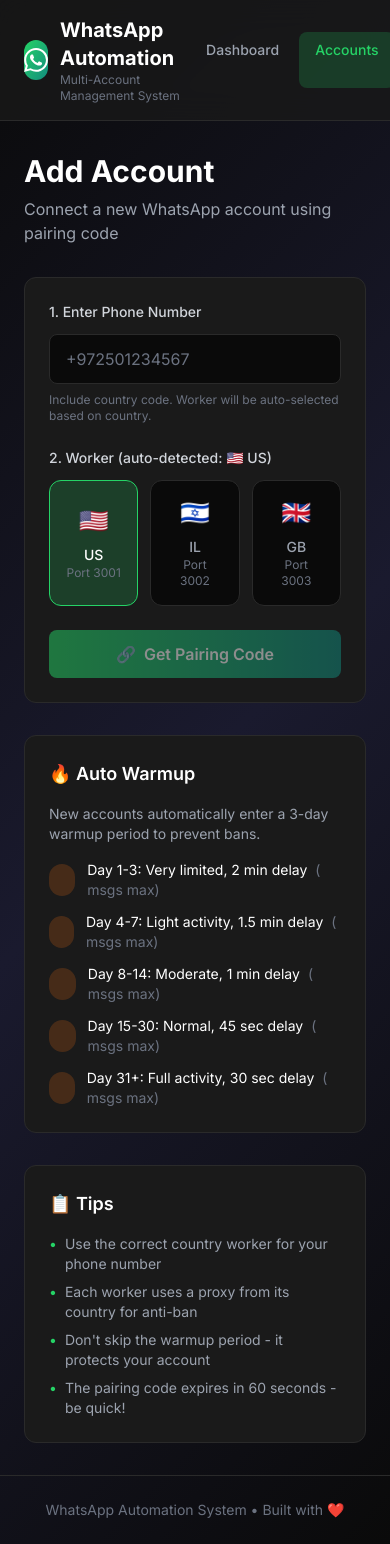
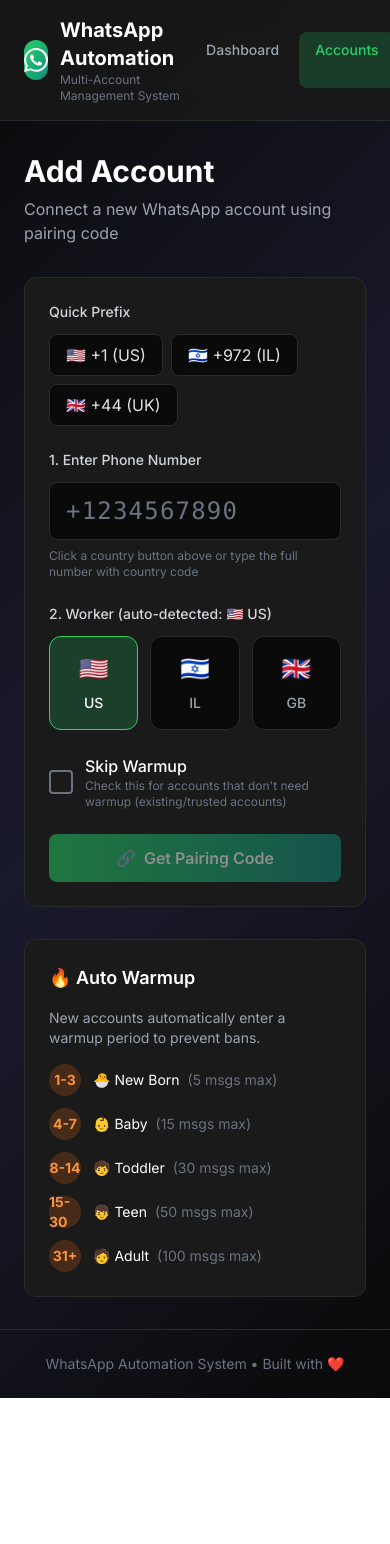
Before and after one commit to shayshaym777-code/whatsapp_automation, a React (Vite) app in the folder dashboard/: page /accounts/add in a window 390 px wide. Shown: the top 1544 px of the page. After the commit the page ends 1398 px from the top, so only its background shows below. Built offline with nearby package versions, Linux system fonts and the light colour scheme.

Commit message:
Add skip warmup checkbox, country prefix buttons, and sending counter

```diff
--- a/dashboard/src/api/workers.js
+++ b/dashboard/src/api/workers.js
@@ -183,13 +183,19 @@ export async function fetchAllAccounts() {
 
 /**
  * Connect account with pairing code
+ * @param {string} phone - Phone number with country code
+ * @param {object} worker - Worker object
+ * @param {boolean} skipWarmup - Skip warmup period (for established accounts)
  */
-export async function connectAccountWithPairingCode(phone, worker) {
+export async function connectAccountWithPairingCode(phone, worker, skipWarmup = false) {
     const url = getWorkerUrl(worker)
     const res = await fetch(`${url}/accounts/pair`, {
         method: 'POST',
         headers: getHeaders(),
-        body: JSON.stringify({ phone })
+        body: JSON.stringify({
+            phone,
+            skip_warmup: skipWarmup
+        })
     })
 
     if (!res.ok) {
@@ -208,14 +214,22 @@ export async function disconnectAccount(phone, workerPort) {
     if (!worker) throw new Error('Worker not found')
 
     const url = getWorkerUrl(worker)
-    const res = await fetch(`${url}/accounts/${encodeURIComponent(phone)}/disconnect`, {
+    const res = await fetch(`${url}/accounts/disconnect`, {
         method: 'POST',
-        headers: getHeaders()
+        headers: getHeaders(),
+        body: JSON.stringify({ phone })
     })
 
     if (!res.ok) {
-        const error = await res.json()
-        throw new Error(error.error || 'Failed to disconnect')
+        const text = await res.text()
+        let error = 'Failed to disconnect'
+        try {
+            const json = JSON.parse(text)
+            error = json.error || json.message || error
+        } catch (e) {
+            error = text || error
+        }
+        throw new Error(error)
     }
 
     return res.json()
@@ -366,11 +380,11 @@ export async function registerAccountForWarmup(phone, workerPort) {
  */
 export function getWarmupStages() {
   return [
-    { name: 'new_born', minDays: 0, maxDays: 3, dailyLimit: 5, delaySeconds: 120, description: 'Day 1-3: Very limited, 2 min delay' },
-    { name: 'baby', minDays: 4, maxDays: 7, dailyLimit: 15, delaySeconds: 90, description: 'Day 4-7: Light activity, 1.5 min delay' },
-    { name: 'toddler', minDays: 8, maxDays: 14, dailyLimit: 30, delaySeconds: 60, description: 'Day 8-14: Moderate, 1 min delay' },
-    { name: 'teen', minDays: 15, maxDays: 30, dailyLimit: 50, delaySeconds: 45, description: 'Day 15-30: Normal, 45 sec delay' },
-    { name: 'adult', minDays: 31, maxDays: 9999, dailyLimit: 100, delaySeconds: 30, description: 'Day 31+: Full activity, 30 sec delay' },
+    { day: '1-3', name: 'new_born', minDays: 0, maxDays: 3, maxMessages: 5, description: '🐣 New Born' },
+    { day: '4-7', name: 'baby', minDays: 4, maxDays: 7, maxMessages: 15, description: '👶 Baby' },
+    { day: '8-14', name: 'toddler', minDays: 8, maxDays: 14, maxMessages: 30, description: '🧒 Toddler' },
+    { day: '15-30', name: 'teen', minDays: 15, maxDays: 30, maxMessages: 50, description: '👦 Teen' },
+    { day: '31+', name: 'adult', minDays: 31, maxDays: 9999, maxMessages: 100, description: '🧑 Adult' },
   ]
 }
 
--- a/dashboard/src/pages/Accounts.jsx
+++ b/dashboard/src/pages/Accounts.jsx
@@ -4,14 +4,13 @@ import {
     WORKERS,
     fetchAllAccounts,
     disconnectAccount,
-    getAccountWarmup,
     cleanupAccounts
 } from '../api/workers'
 
 function Accounts() {
     const [accounts, setAccounts] = useState([])
     const [loading, setLoading] = useState(true)
-    const [filter, setFilter] = useState('all') // all, connected, disconnected, warmup
+    const [filter, setFilter] = useState('all') // all, connected, disconnected, warmup, sending
 
     useEffect(() => {
         fetchAccounts()
@@ -40,6 +39,19 @@ function Accounts() {
         }
     }
 
+    const handleDelete = async (account) => {
+        if (!confirm(`Delete ${account.phone}? This will remove the account completely.`)) return
+
+        try {
+            await disconnectAccount(account.phone, account.workerPort)
+            // Small delay then refresh
+            setTimeout(() => fetchAccounts(), 500)
+        } catch (err) {
+            // Even if disconnect fails, refresh to update UI
+            fetchAccounts()
+        }
+    }
+
     const handleCleanup = async () => {
         if (!confirm('Remove all non-logged-in accounts from all workers?')) return
 
@@ -52,11 +64,19 @@ function Accounts() {
         }
     }
 
+    // Calculate stats
+    const connectedCount = accounts.filter(a => a.connected && a.logged_in).length
+    const disconnectedCount = accounts.filter(a => !a.connected || !a.logged_in).length
+    const warmupCount = accounts.filter(a => !a.warmup_complete && a.connected && a.logged_in).length
+    // Sending = connected + logged in (both warmup and completed)
+    const sendingCount = accounts.filter(a => a.connected && a.logged_in).length
+
     const filteredAccounts = accounts.filter(account => {
         switch (filter) {
             case 'connected': return account.connected && account.logged_in
             case 'disconnected': return !account.connected || !account.logged_in
-            case 'warmup': return !account.warmup_complete
+            case 'warmup': return !account.warmup_complete && account.connected && account.logged_in
+            case 'sending': return account.connected && account.logged_in
             default: return true
         }
     })
@@ -89,7 +109,7 @@ function Accounts() {
             </div>
 
             {/* Stats */}
-            <div className="grid grid-cols-2 md:grid-cols-4 gap-4">
+            <div className="grid grid-cols-2 md:grid-cols-5 gap-4">
                 <button
                     onClick={() => setFilter('all')}
                     className={`card text-center cursor-pointer transition-all ${filter === 'all' ? 'border-wa-green' : ''}`}
@@ -98,31 +118,32 @@ function Accounts() {
                     <div className="text-gray-400 text-sm">Total</div>
                 </button>
                 <button
+                    onClick={() => setFilter('sending')}
+                    className={`card text-center cursor-pointer transition-all ${filter === 'sending' ? 'border-wa-green' : ''}`}
+                >
+                    <div className="text-3xl font-bold text-blue-400">{sendingCount}</div>
+                    <div className="text-gray-400 text-sm">📤 Sending</div>
+                </button>
+                <button
                     onClick={() => setFilter('connected')}
                     className={`card text-center cursor-pointer transition-all ${filter === 'connected' ? 'border-wa-green' : ''}`}
                 >
-                    <div className="text-3xl font-bold text-green-400">
-                        {accounts.filter(a => a.connected && a.logged_in).length}
-                    </div>
+                    <div className="text-3xl font-bold text-green-400">{connectedCount}</div>
                     <div className="text-gray-400 text-sm">Connected</div>
                 </button>
                 <button
                     onClick={() => setFilter('disconnected')}
                     className={`card text-center cursor-pointer transition-all ${filter === 'disconnected' ? 'border-wa-green' : ''}`}
                 >
-                    <div className="text-3xl font-bold text-yellow-400">
-                        {accounts.filter(a => !a.connected || !a.logged_in).length}
-                    </div>
+                    <div className="text-3xl font-bold text-yellow-400">{disconnectedCount}</div>
                     <div className="text-gray-400 text-sm">Disconnected</div>
                 </button>
                 <button
                     onClick={() => setFilter('warmup')}
                     className={`card text-center cursor-pointer transition-all ${filter === 'warmup' ? 'border-wa-green' : ''}`}
                 >
-                    <div className="text-3xl font-bold text-orange-400">
-                        {accounts.filter(a => !a.warmup_complete).length}
-                    </div>
-                    <div className="text-gray-400 text-sm">In Warmup</div>
+                    <div className="text-3xl font-bold text-orange-400">{warmupCount}</div>
+                    <div className="text-gray-400 text-sm">🔥 In Warmup</div>
                 </button>
             </div>
 
@@ -149,6 +170,7 @@ function Accounts() {
                             key={account.phone || index}
                             account={account}
                             onDisconnect={() => handleDisconnect(account)}
+                            onDelete={() => handleDelete(account)}
                         />
                     ))}
                 </div>
@@ -164,18 +186,47 @@ function Accounts() {
     )
 }
 
-function AccountCard({ account, onDisconnect }) {
+function AccountCard({ account, onDisconnect, onDelete }) {
     const countryFlags = { US: '🇺🇸', IL: '🇮🇱', GB: '🇬🇧' }
     const isConnected = account.connected
     const isLoggedIn = account.logged_in
     const isActive = isConnected && isLoggedIn
+    const isSending = isActive // Both warmup and completed accounts can send
+    const isWarmup = !account.warmup_complete && isActive
+
+    // Determine status label and color
+    let statusLabel = 'Disconnected'
+    let statusClass = 'badge-error'
+
+    if (isActive) {
+        if (isWarmup) {
+            statusLabel = '🔥 Warming Up'
+            statusClass = 'badge-warning'
+        } else {
+            statusLabel = 'Active'
+            statusClass = 'badge-success'
+        }
+    } else if (isConnected && !isLoggedIn) {
+        statusLabel = 'Not Logged In'
+        statusClass = 'badge-warning'
+    }
 
     return (
-        <div className={`card transition-all duration-300 ${isActive ? 'border-green-500/30' : 'border-yellow-500/30'
+        <div className={`card transition-all duration-300 ${
+            isActive
+                ? isWarmup
+                    ? 'border-orange-500/30'
+                    : 'border-green-500/30'
+                : 'border-red-500/30'
         }`}>
             <div className="flex items-start justify-between mb-4">
                 <div className="flex items-center gap-3">
-                    <div className={`w-12 h-12 rounded-full flex items-center justify-center text-xl ${isActive ? 'bg-green-500/20' : 'bg-yellow-500/20'
+                    <div className={`w-12 h-12 rounded-full flex items-center justify-center text-xl ${
+                        isActive
+                            ? isWarmup
+                                ? 'bg-orange-500/20'
+                                : 'bg-green-500/20'
+                            : 'bg-red-500/20'
                     }`}>
                         {countryFlags[account.workerCountry] || '📱'}
                     </div>
@@ -184,8 +235,8 @@ function AccountCard({ account, onDisconnect }) {
                         <p className="text-xs text-gray-500">{account.worker}</p>
                     </div>
                 </div>
-                <span className={`badge ${isActive ? 'badge-success' : 'badge-warning'}`}>
-                    {isActive ? 'Active' : 'Inactive'}
+                <span className={`badge ${statusClass}`}>
+                    {statusLabel}
                 </span>
             </div>
 
@@ -203,6 +254,12 @@ function AccountCard({ account, onDisconnect }) {
                     </span>
                 </div>
                 <div className="flex justify-between text-sm">
+                    <span className="text-gray-400">Sending</span>
+                    <span className={isSending ? 'text-blue-400' : 'text-gray-500'}>
+                        {isSending ? '📤 Yes' : '— No'}
+                    </span>
+                </div>
+                <div className="flex justify-between text-sm">
                     <span className="text-gray-400">Warmup</span>
                     <span className={account.warmup_complete ? 'text-green-400' : 'text-orange-400'}>
                         {account.warmup_complete ? '✓ Complete' : '🔥 In Progress'}
@@ -217,6 +274,8 @@ function AccountCard({ account, onDisconnect }) {
             </div>
 
             <div className="flex gap-2">
+                {isActive ? (
+                    <>
                         <Link
                             to={`/send?from=${encodeURIComponent(account.phone)}`}
                             className="flex-1 py-2 px-3 bg-wa-green/20 text-wa-green rounded-lg text-sm font-medium
@@ -228,9 +287,22 @@ function AccountCard({ account, onDisconnect }) {
                             onClick={onDisconnect}
                             className="py-2 px-3 bg-red-500/20 text-red-400 rounded-lg text-sm font-medium
                              hover:bg-red-500/30 transition-colors"
+                            title="Disconnect"
                         >
                             ✗
                         </button>
+                    </>
+                ) : (
+                    <>
+                        <button
+                            onClick={onDelete}
+                            className="flex-1 py-2 px-3 bg-red-500/20 text-red-400 rounded-lg text-sm font-medium
+                             hover:bg-red-500/30 transition-colors text-center"
+                        >
+                            🗑️ Delete
+                        </button>
+                    </>
+                )}
             </div>
         </div>
     )
--- a/dashboard/src/pages/AddAccount.jsx
+++ b/dashboard/src/pages/AddAccount.jsx
@@ -8,6 +8,17 @@ import {
     getWarmupStages
 } from '../api/workers'
 
+// Country prefixes
+const COUNTRY_PREFIXES = {
+    US: '+1',
+    IL: '+972',
+    GB: '+44',
+    CA: '+1',
+    AU: '+61',
+    DE: '+49',
+    FR: '+33',
+}
+
 function AddAccount() {
     const navigate = useNavigate()
     const [phone, setPhone] = useState('')
@@ -16,12 +27,34 @@ function AddAccount() {
     const [loading, setLoading] = useState(false)
     const [error, setError] = useState(null)
     const [status, setStatus] = useState('idle') // idle, requesting, waiting, success, error
+    const [skipWarmup, setSkipWarmup] = useState(false)
 
-    // Auto-detect country when phone changes
+    // Auto-detect country and add prefix when phone changes
     const handlePhoneChange = (value) => {
-        setPhone(value)
-        const country = detectCountry(value)
+        // Remove all non-digit characters except +
+        let cleanValue = value.replace(/[^\d+]/g, '')
+
+        setPhone(cleanValue)
+
+        // Auto-detect country from prefix
+        const country = detectCountry(cleanValue)
         const worker = getWorkerByCountry(country)
+        setSelectedWorker(worker)
+    }
+
+    // Add country prefix
+    const addPrefix = (countryCode) => {
+        const prefix = COUNTRY_PREFIXES[countryCode] || '+1'
+        if (!phone.startsWith('+')) {
+            setPhone(prefix + phone)
+        } else if (!phone.startsWith(prefix)) {
+            // Replace existing prefix
+            const phoneWithoutPrefix = phone.replace(/^\+\d+/, '')
+            setPhone(prefix + phoneWithoutPrefix)
+        }
+
+        // Update worker
+        const worker = getWorkerByCountry(countryCode)
         setSelectedWorker(worker)
     }
 
@@ -43,7 +76,7 @@ function AddAccount() {
         setPairingCode(null)
 
         try {
-            const data = await connectAccountWithPairingCode(cleanPhone, selectedWorker)
+            const data = await connectAccountWithPairingCode(cleanPhone, selectedWorker, skipWarmup)
 
             if (data.pairing_code) {
                 setPairingCode(data.pairing_code)
@@ -76,7 +109,7 @@ function AddAccount() {
             }
 
             try {
-                const res = await fetch(`http://localhost:${selectedWorker.port}/accounts`)
+                const res = await fetch(`/worker${selectedWorker.id.replace('worker-', '')}/accounts`)
                 const data = await res.json()
                 const account = data.accounts?.find(a => a.phone === cleanPhone)
 
@@ -103,7 +136,34 @@ function AddAccount() {
 
             {/* Form */}
             <div className="card">
-                {/* Step 1: Phone Number (auto-detects worker) */}
+                {/* Quick Country Prefix Buttons */}
+                <div className="mb-6">
+                    <label className="block text-sm font-medium text-gray-300 mb-3">
+                        Quick Prefix
+                    </label>
+                    <div className="flex flex-wrap gap-2">
+                        <button
+                            onClick={() => addPrefix('US')}
+                            className="px-4 py-2 bg-wa-bg border border-wa-border rounded-lg hover:border-wa-green transition-colors"
+                        >
+                            🇺🇸 +1 (US)
+                        </button>
+                        <button
+                            onClick={() => addPrefix('IL')}
+                            className="px-4 py-2 bg-wa-bg border border-wa-border rounded-lg hover:border-wa-green transition-colors"
+                        >
+                            🇮🇱 +972 (IL)
+                        </button>
+                        <button
+                            onClick={() => addPrefix('GB')}
+                            className="px-4 py-2 bg-wa-bg border border-wa-border rounded-lg hover:border-wa-green transition-colors"
+                        >
+                            🇬🇧 +44 (UK)
+                        </button>
+                    </div>
+                </div>
+
+                {/* Step 1: Phone Number */}
                 <div className="mb-6">
                     <label className="block text-sm font-medium text-gray-300 mb-3">
                         1. Enter Phone Number
@@ -112,16 +172,16 @@ function AddAccount() {
                         type="tel"
                         value={phone}
                         onChange={(e) => handlePhoneChange(e.target.value)}
-                        placeholder="+972501234567"
-                        className="input"
+                        placeholder="+1234567890"
+                        className="input text-2xl font-mono tracking-wider"
                         disabled={status === 'waiting'}
                     />
                     <p className="text-xs text-gray-500 mt-2">
-                        Include country code. Worker will be auto-selected based on country.
+                        Click a country button above or type the full number with country code
                     </p>
                 </div>
 
-                {/* Step 2: Worker Selection (auto-selected but can override) */}
+                {/* Step 2: Worker Selection */}
                 <div className="mb-6">
                     <label className="block text-sm font-medium text-gray-300 mb-3">
                         2. Worker (auto-detected: {selectedWorker.flag} {selectedWorker.country})
@@ -139,10 +199,41 @@ function AddAccount() {
                             >
                                 <div className="text-2xl mb-2">{worker.flag}</div>
                                 <div className="text-sm font-medium">{worker.country}</div>
-                                <div className="text-xs text-gray-500">Port {worker.port}</div>
                             </button>
                         ))}
                     </div>
+                </div>
+
+                {/* Skip Warmup Checkbox */}
+                <div className="mb-6">
+                    <label className="flex items-center gap-3 cursor-pointer group">
+                        <div className="relative">
+                            <input
+                                type="checkbox"
+                                checked={skipWarmup}
+                                onChange={(e) => setSkipWarmup(e.target.checked)}
+                                className="sr-only"
+                                disabled={status === 'waiting'}
+                            />
+                            <div className={`w-6 h-6 rounded border-2 transition-all ${
+                                skipWarmup
+                                    ? 'bg-wa-green border-wa-green'
+                                    : 'border-gray-500 group-hover:border-wa-green'
+                            }`}>
+                                {skipWarmup && (
+                                    <svg className="w-4 h-4 text-white m-0.5" fill="none" viewBox="0 0 24 24" stroke="currentColor">
+                                        <path strokeLinecap="round" strokeLinejoin="round" strokeWidth={3} d="M5 13l4 4L19 7" />
+                                    </svg>
+                                )}
+                            </div>
+                        </div>
+                        <div>
+                            <span className="text-white font-medium">Skip Warmup</span>
+                            <p className="text-xs text-gray-500">
+                                Check this for accounts that don't need warmup (existing/trusted accounts)
+                            </p>
+                        </div>
+                    </label>
                 </div>
 
                 {/* Error */}
@@ -207,10 +298,11 @@ function AddAccount() {
             </div>
 
             {/* Warmup Info */}
+            {!skipWarmup && (
                 <div className="card">
                     <h3 className="text-lg font-semibold text-white mb-4">🔥 Auto Warmup</h3>
                     <p className="text-gray-400 text-sm mb-4">
-                    New accounts automatically enter a 3-day warmup period to prevent bans.
+                        New accounts automatically enter a warmup period to prevent bans.
                     </p>
                     <div className="space-y-3">
                         {warmupStages.map((stage) => (
@@ -226,29 +318,18 @@ function AddAccount() {
                         ))}
                     </div>
                 </div>
+            )}
 
-            {/* Instructions */}
-            <div className="card">
-                <h3 className="text-lg font-semibold text-white mb-4">📋 Tips</h3>
-                <ul className="space-y-2 text-gray-400 text-sm">
-                    <li className="flex gap-2">
-                        <span className="text-wa-green">•</span>
-                        Use the correct country worker for your phone number
-                    </li>
-                    <li className="flex gap-2">
-                        <span className="text-wa-green">•</span>
-                        Each worker uses a proxy from its country for anti-ban
-                    </li>
-                    <li className="flex gap-2">
-                        <span className="text-wa-green">•</span>
-                        Don't skip the warmup period - it protects your account
-                    </li>
-                    <li className="flex gap-2">
-                        <span className="text-wa-green">•</span>
-                        The pairing code expires in 60 seconds - be quick!
-                    </li>
-                </ul>
+            {/* Skip Warmup Warning */}
+            {skipWarmup && (
+                <div className="card border-yellow-500/30">
+                    <h3 className="text-lg font-semibold text-yellow-400 mb-2">⚠️ Warmup Disabled</h3>
+                    <p className="text-gray-400 text-sm">
+                        This account will be able to send up to 100 messages/day immediately.
+                        Only skip warmup for accounts that are already established and trusted.
+                    </p>
                 </div>
+            )}
         </div>
     )
 }
```
Lines whose indentation alone changed are shown as unchanged.
